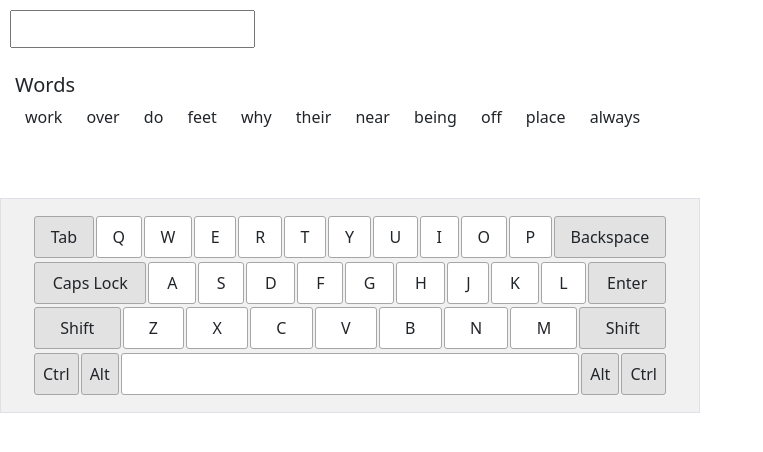
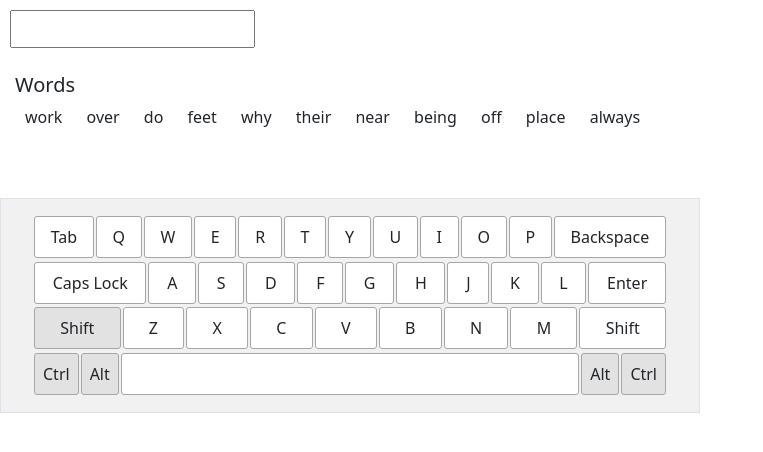
Before and after one commit to bberkay/JQ-fastfingers, a plain HTML site: page index.html in a window 1280 px wide. Shown: the whole page, without its empty margins (0-763 px from the left). Drawn offline with nearby package versions, Linux system fonts and the light colour scheme.

Commit message:
Update index.html

```diff
--- a/index.html
+++ b/index.html
@@ -8,7 +8,7 @@
 
 <body>
 
-     <input id="target" type="text" value="" autocomplete="off">
+    <input id="target" type="text" value="" autocomplete="off">
 
     <div id="content">
         <h5>Words</h5>
@@ -19,7 +19,7 @@
         <div class="col-12">
             <div class="border text-center keyboard">
                 <div class="mb-05 mt-3 keyboard-row">
-                    <div class="bg-silver">Tab</div>
+                    <div>Tab</div>
                     <div keycode="113">Q</div>
                     <div keycode="119">W</div>
                     <div keycode="101">E</div>
@@ -30,10 +30,10 @@
                     <div keycode="105">I</div>
                     <div keycode="111">O</div>
                     <div keycode="112">P</div>
-                    <div class="bg-silver" keycode="8">Backspace</div>
+                    <div keycode="8">Backspace</div>
                 </div>
                 <div class="mb-05 keyboard-row">
-                    <div class="bg-silver">Caps Lock</div>
+                    <div>Caps Lock</div>
                     <div keycode="97">A</div>
                     <div keycode="115">S</div>
                     <div keycode="100">D</div>
@@ -43,7 +43,7 @@
                     <div keycode="106">J</div>
                     <div keycode="107">K</div>
                     <div keycode="108">L</div>
-                    <div class="bg-silver">Enter</div>
+                    <div>Enter</div>
                 </div>
                 <div class="mb-05 keyboard-row">
                     <div class="bg-silver">Shift</div>
@@ -54,7 +54,7 @@
                     <div keycode="98">B</div>
                     <div keycode="110">N</div>
                     <div keycode="109">M</div>
-                    <div class="bg-silver">Shift</div>
+                    <div>Shift</div>
                 </div>
                 <div class="mb-3 keyboard-row">
                     <div>Ctrl</div>
```
